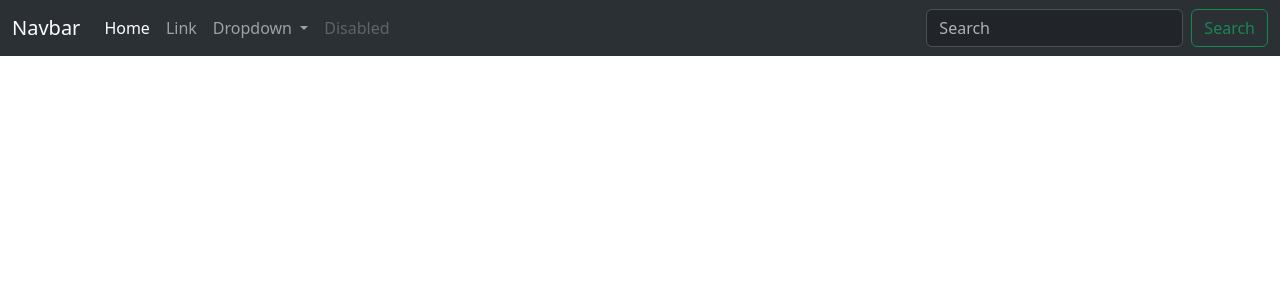
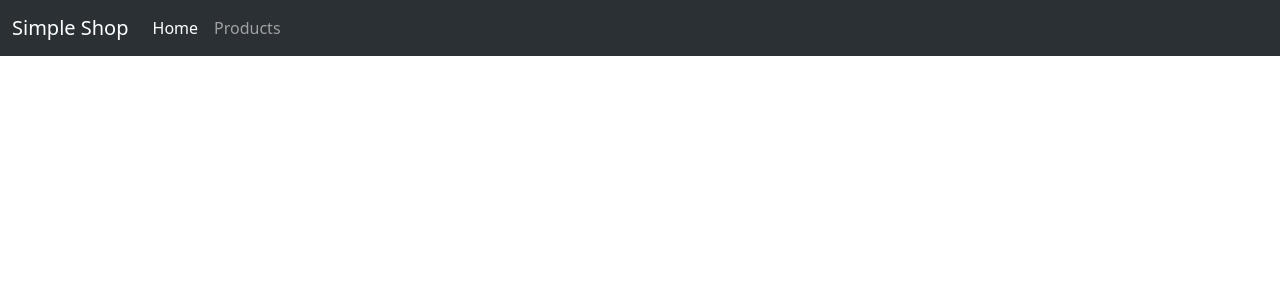
Before and after one commit to SeemaMistry/ProductInventory, a Django app: page / in a window 1280 px wide. Shown: the top 300 px of the page. Run offline with Django 4.2, Linux system fonts and the light colour scheme.

Commit message:
styles: update navbar content pages from bootstrap

```diff
--- a/backend/templates/index.html
+++ b/backend/templates/index.html
@@ -14,7 +14,7 @@
   <body>
     <nav class="navbar navbar-expand-lg bg-body-tertiary" data-bs-theme="dark">
       <div class="container-fluid">
-        <a class="navbar-brand" href="#">Navbar</a>
+        <a class="navbar-brand" href="#">Simple Shop</a>
         <button
           class="navbar-toggler"
           type="button"
@@ -32,42 +32,8 @@
               <a class="nav-link active" aria-current="page" href="#">Home</a>
             </li>
             <li class="nav-item">
-              <a class="nav-link" href="#">Link</a>
+              <a class="nav-link" href="#">Products</a>
             </li>
-            <li class="nav-item dropdown">
-              <a
-                class="nav-link dropdown-toggle"
-                href="#"
-                role="button"
-                data-bs-toggle="dropdown"
-                aria-expanded="false"
-              >
-                Dropdown
-              </a>
-              <ul class="dropdown-menu">
-                <li><a class="dropdown-item" href="#">Action</a></li>
-                <li><a class="dropdown-item" href="#">Another action</a></li>
-                <li><hr class="dropdown-divider" /></li>
-                <li>
-                  <a class="dropdown-item" href="#">Something else here</a>
-                </li>
-              </ul>
-            </li>
-            <li class="nav-item">
-              <a class="nav-link disabled">Disabled</a>
-            </li>
-          </ul>
-          <form class="d-flex" role="search">
-            <input
-              class="form-control me-2"
-              type="search"
-              placeholder="Search"
-              aria-label="Search"
-            />
-            <button class="btn btn-outline-success" type="submit">
-              Search
-            </button>
-          </form>
         </div>
       </div>
     </nav>
```
